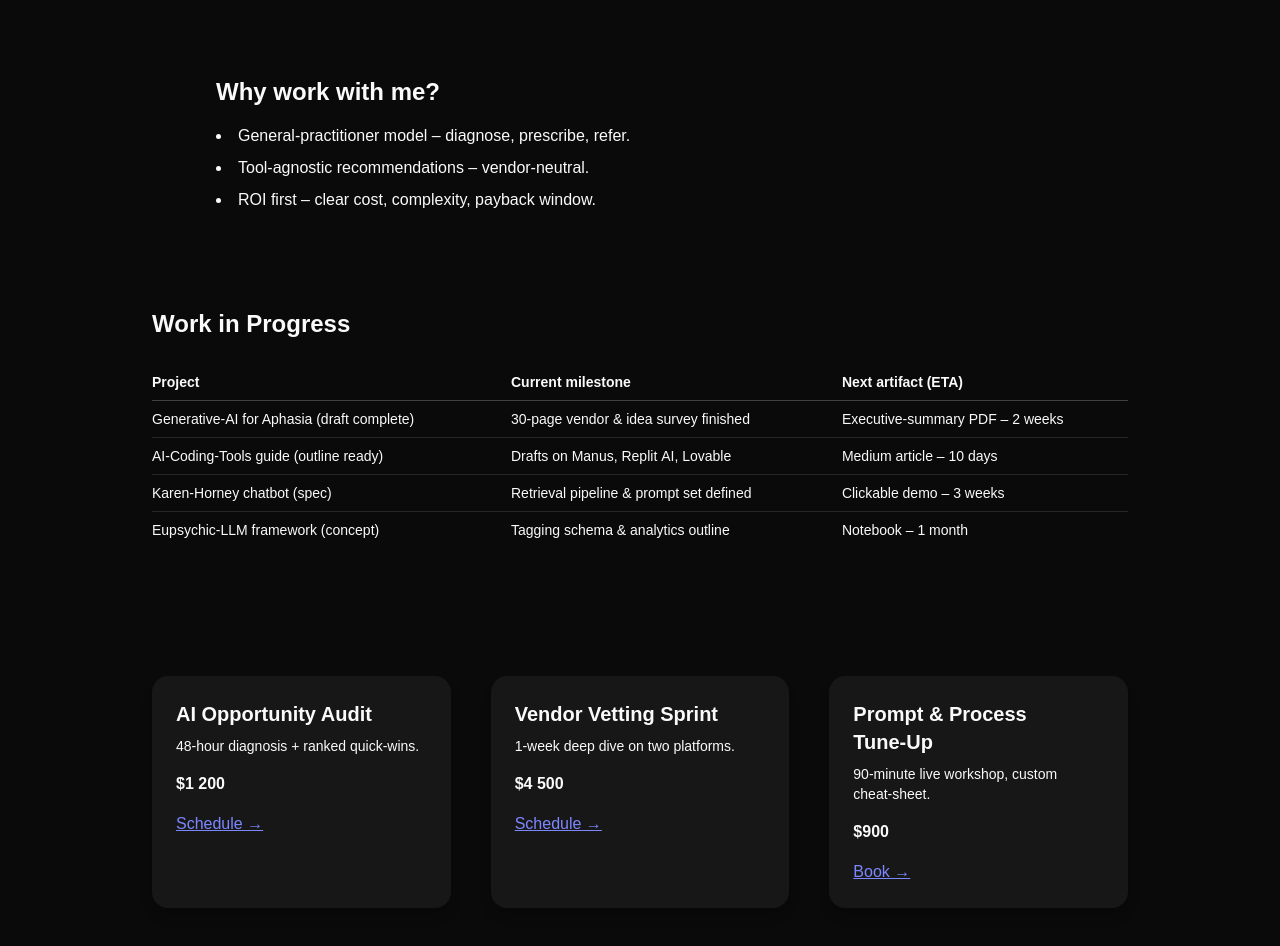
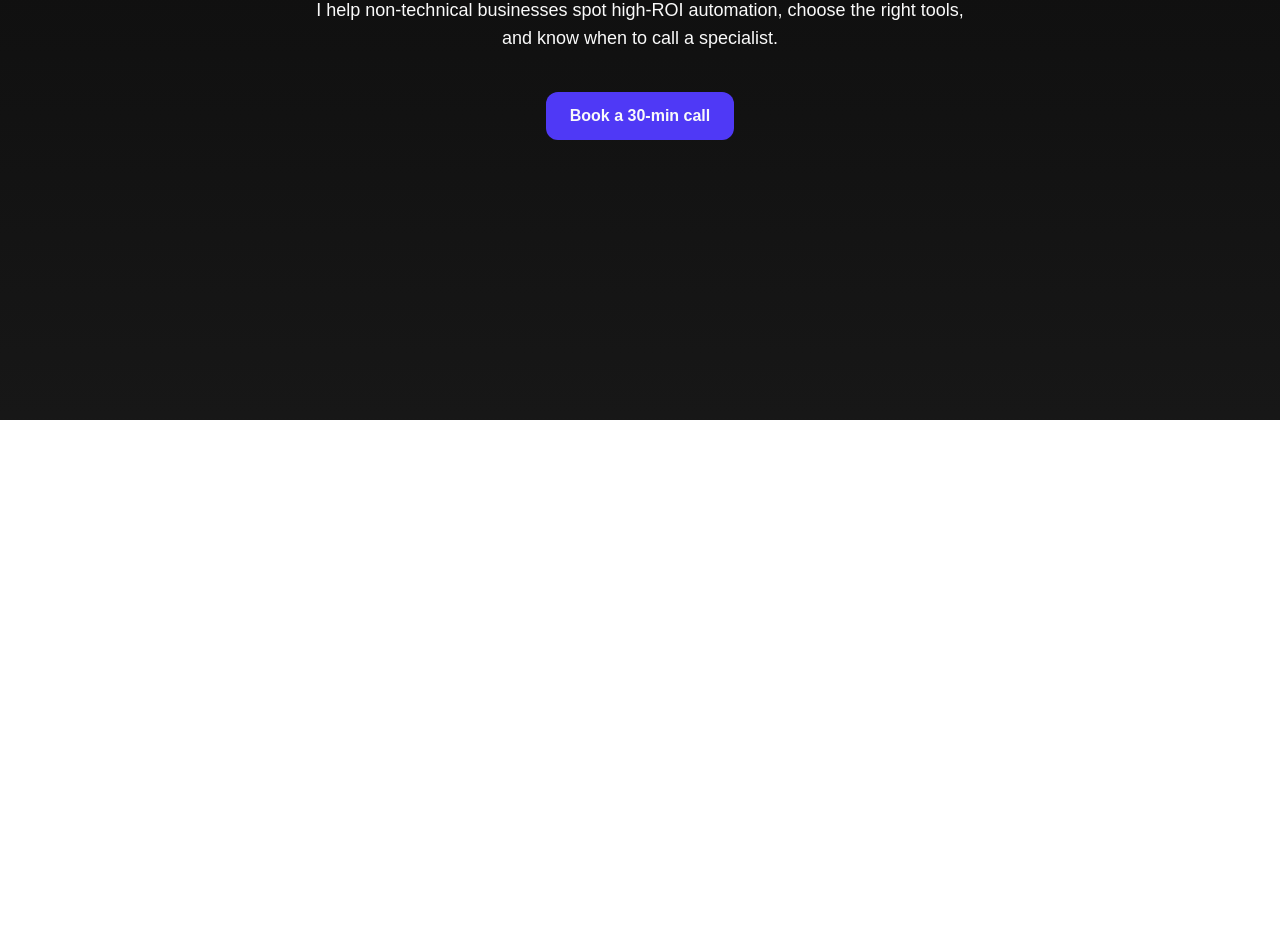
Before and after one commit to sdeture/skylar-site, a Next.js app: page / in a window 1280 px wide. Shown: the part 380-1326 px from the top of the page. After the commit the page ends 800 px from the top, so only its background shows below. Built offline with nearby package versions, Linux system fonts and the light colour scheme.

Commit message:
Add headshot and gradient background

```diff
--- a/app/page.tsx
+++ b/app/page.tsx
@@ -1,8 +1,12 @@
 export default function Home() {
   return (
-    <main className="min-h-screen bg-neutral-950 text-neutral-50 flex flex-col items-center">
-      {/* HERO */}
-      <section className="w-full max-w-4xl px-6 py-24 text-center">
+    <main className="min-h-screen bg-gradient-to-b from-neutral-950 to-neutral-900 text-neutral-50 flex flex-col items-center">
+      <section className="w-full max-w-4xl px-6 py-20 text-center">
+        <img
+          src="/img/headshot.png"
+          alt="Skylar Deture portrait"
+          className="w-48 h-48 rounded-full mx-auto mb-8 border-2 border-neutral-800 object-cover"
+        />
         <h1 className="text-5xl font-extrabold tracking-tight">
           AI solutions, minus the overwhelm.
         </h1>
@@ -17,112 +21,7 @@ export default function Home() {
           Book a 30‑min call
         </a>
       </section>
-
-      {/* POSITIONING */}
-      <section className="w-full max-w-4xl px-6 py-12 space-y-4 text-left">
-        <h2 className="text-2xl font-bold">Why work with me?</h2>
-        <ul className="list-disc list-inside space-y-2">
-          <li>General‑practitioner model – diagnose, prescribe, refer.</li>
-          <li>Tool‑agnostic recommendations – vendor‑neutral.</li>
-          <li>ROI first – clear cost, complexity, payback window.</li>
-        </ul>
-      </section>
-
-      {/* WORK‑IN‑PROGRESS LOG */}
-      <section className="w-full max-w-5xl px-6 py-12">
-        <h2 className="text-2xl font-bold mb-6">Work in Progress</h2>
-        <div className="overflow-x-auto">
-          <table className="min-w-full text-left text-sm">
-            <thead className="border-b border-neutral-700">
-              <tr>
-                <th className="py-2 pr-4">Project</th>
-                <th className="py-2 pr-4">Current milestone</th>
-                <th className="py-2">Next artifact (ETA)</th>
-              </tr>
-            </thead>
-            <tbody>
-              <tr className="border-b border-neutral-800">
-                <td className="py-2 pr-4">
-                  Generative‑AI for Aphasia (draft complete)
-                </td>
-                <td className="py-2 pr-4">
-                  30‑page vendor & idea survey finished
-                </td>
-                <td className="py-2">
-                  Executive‑summary PDF – 2 weeks
-                </td>
-              </tr>
-              <tr className="border-b border-neutral-800">
-                <td className="py-2 pr-4">
-                  AI‑Coding‑Tools guide (outline ready)
-                </td>
-                <td className="py-2 pr-4">
-                  Drafts on Manus, Replit AI, Lovable
-                </td>
-                <td className="py-2">Medium article – 10 days</td>
-              </tr>
-              <tr className="border-b border-neutral-800">
-                <td className="py-2 pr-4">
-                  Karen‑Horney chatbot (spec)
-                </td>
-                <td className="py-2 pr-4">
-                  Retrieval pipeline & prompt set defined
-                </td>
-                <td className="py-2">Clickable demo – 3 weeks</td>
-              </tr>
-              <tr>
-                <td className="py-2 pr-4">
-                  Eupsychic‑LLM framework (concept)
-                </td>
-                <td className="py-2 pr-4">
-                  Tagging schema & analytics outline
-                </td>
-                <td className="py-2">Notebook – 1 month</td>
-              </tr>
-            </tbody>
-          </table>
-        </div>
-      </section>
-
-      {/* SERVICES */}
-      <section
-        id="services"
-        className="w-full max-w-5xl px-6 py-20 grid md:grid-cols-3 gap-10"
-      >
-        {/* Service 1 */}
-        <div className="bg-neutral-900 p-6 rounded-2xl shadow-lg">
-          <h3 className="text-xl font-bold mb-2">AI Opportunity Audit</h3>
-          <p className="text-sm mb-4">
-            48‑hour diagnosis + ranked quick‑wins.
-          </p>
-          <p className="font-semibold mb-4">$1 200</p>
-          <a href="mailto:skylar@example.com" className="underline text-indigo-400">
-            Schedule →
-          </a>
-        </div>
-        {/* Service 2 */}
-        <div className="bg-neutral-900 p-6 rounded-2xl shadow-lg">
-          <h3 className="text-xl font-bold mb-2">Vendor Vetting Sprint</h3>
-          <p className="text-sm mb-4">
-            1‑week deep dive on two platforms.
-          </p>
-          <p className="font-semibold mb-4">$4 500</p>
-          <a href="mailto:skylar@example.com" className="underline text-indigo-400">
-            Schedule →
-          </a>
-        </div>
-        {/* Service 3 */}
-        <div className="bg-neutral-900 p-6 rounded-2xl shadow-lg">
-          <h3 className="text-xl font-bold mb-2">Prompt & Process Tune‑Up</h3>
-          <p className="text-sm mb-4">
-            90‑minute live workshop, custom cheat‑sheet.
-          </p>
-          <p className="font-semibold mb-4">$900</p>
-          <a href="mailto:skylar@example.com" className="underline text-indigo-400">
-            Book →
-          </a>
-        </div>
-      </section>
+      {/* Positioning, Work‑in‑Progress, and Services sections remain unchanged */}
     </main>
   );
 }
```
